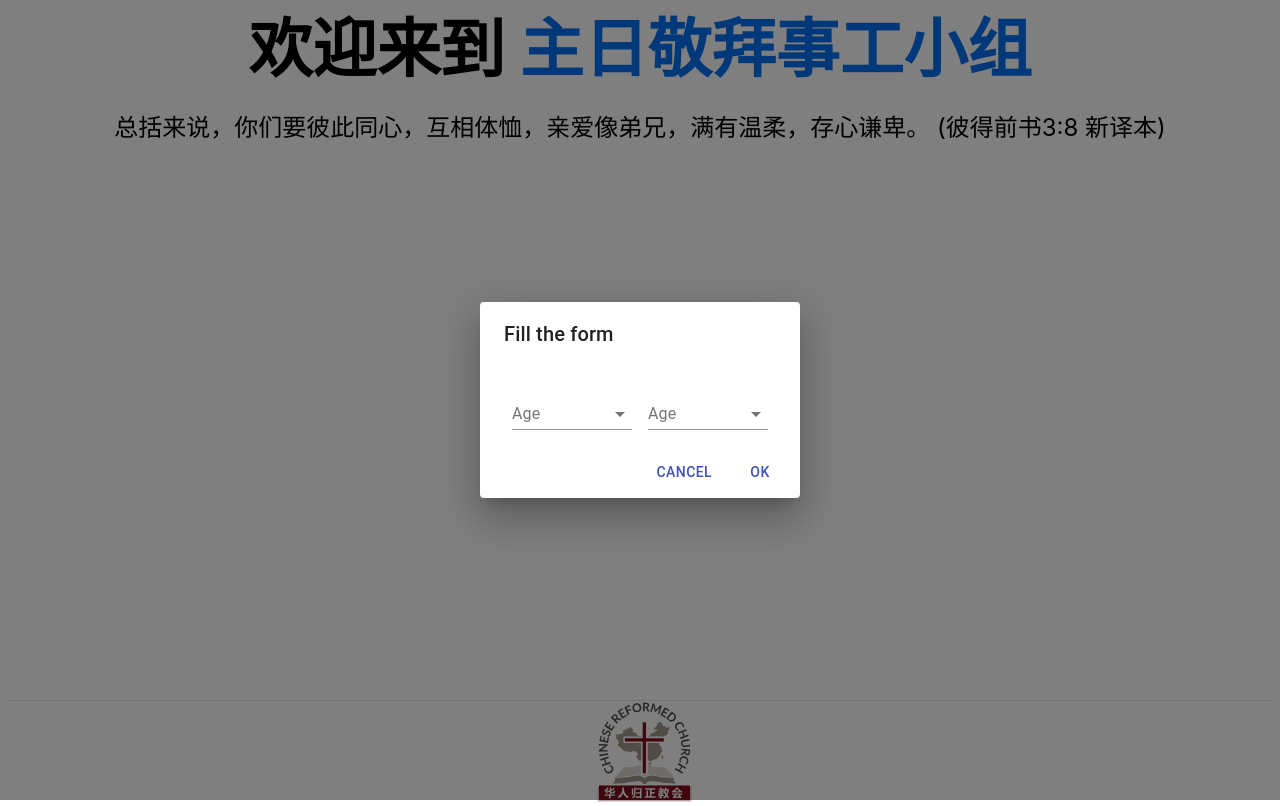
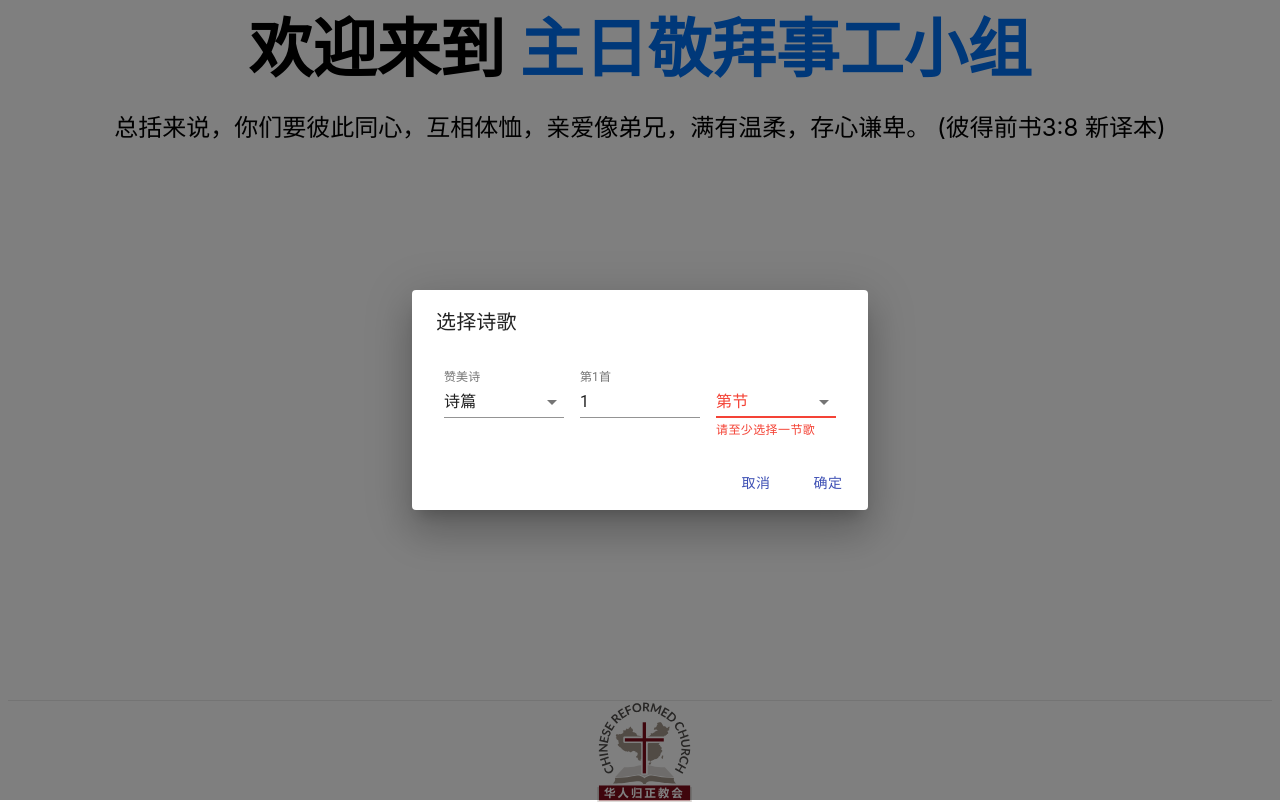
Before and after one commit to lengerrong/sundayapp, a Next.js app: page /songs in a window 1280 px wide. Both pictures are taken after a click on the button "add". Built offline with nearby package versions, Linux system fonts and the light colour scheme.

Commit message:
implment song selector

```diff
--- a/components/song.selector.tsx
+++ b/components/song.selector.tsx
@@ -8,10 +8,15 @@ import DialogTitle from '@material-ui/core/DialogTitle';
 import Fab from '@material-ui/core/Fab';
 import AddIcon from '@material-ui/icons/Add';
 import InputLabel from '@material-ui/core/InputLabel';
-import Input from '@material-ui/core/Input';
+import FormHelperText from '@material-ui/core/FormHelperText';
 import MenuItem from '@material-ui/core/MenuItem';
+import TextField from '@material-ui/core/TextField';
 import FormControl from '@material-ui/core/FormControl';
 import Select from '@material-ui/core/Select';
+
+const psalms = require('../jsons/psalms')
+const hymns = require('../jsons/hymns')
+const songs = [psalms, hymns]
 
 const useStyles = makeStyles((theme: Theme) =>
     createStyles({
@@ -29,71 +34,125 @@ const useStyles = makeStyles((theme: Theme) =>
     }),
 );
 
-export default function SongSelect() {
+const defaultType = 1;
+const defaultIndex = 1;
+const defaultSections = [];
+
+export default function SongSelect({onSongSelect}) {
     const classes = useStyles();
     const [open, setOpen] = React.useState(false);
-    const [age, setAge] = React.useState<number | string>('');
+    const [type, setType] = React.useState<number | string>(defaultType);
+    const [index, setIndex] = React.useState<number | string>(defaultIndex);
+    const [sections, setSections] = React.useState<[number]>(defaultSections);
+    const maxIndex = type == defaultType ? psalms.length : hymns.length;
+    const songIndexLabel = '第' + index + '首';
+    const sectionsLabel = '第' + sections + '节';
+    const song = songs[type-1][index-1];
 
-    const handleChange = (event: React.ChangeEvent<{ value: unknown }>) => {
-        setAge(Number(event.target.value) || '');
+    const onTypeChange = (event: React.ChangeEvent<{ value: unknown }>) => {
+        setType(Number(event.target.value) || '');
+        if (event.target.value == 1 && index > hymns.length) {
+            setIndex(1)
+        }
     };
+
+    const onIndexChange = (event: React.ChangeEvent<{ value: unknown }>) => {
+        let indexValue = Number(event.target.value) || 1;
+        if (indexValue < 1) {
+            indexValue = 1;
+        }
+        if (indexValue > maxIndex) {
+            indexValue = maxIndex;
+        }
+        setIndex(indexValue);
+        setSections(defaultSections);
+    };
+
+    const onSectionsChange = (event: React.ChangeEvent<{ value: unknown }>) => {
+        setSections(event.target.value);
+    }
 
     const handleClickOpen = () => {
         setOpen(true);
     };
 
     const handleClose = () => {
+        cleanState();
+    };
+
+    const handleOk = () => {
+        if (sections.length < 1) {
+            return;
+        }
+        onSongSelect && onSongSelect({type: type-1, index: index-1, sections});
+        cleanState();
+    };
+
+    const cleanState = () => {
         setOpen(false);
-    };
+        setIndex(defaultIndex);
+        setType(defaultType);
+        setSections(defaultSections);
+    }
 
     return (
         <div>
-            <Fab color="secondary" aria-label="add" className={classes.margin} onClick={handleClickOpen}>
+            <Fab size='small' color="secondary" aria-label="add" className={classes.margin} onClick={handleClickOpen}>
                 <AddIcon />
             </Fab>
             <Dialog open={open} onClose={handleClose}>
-                <DialogTitle>Fill the form</DialogTitle>
+                <DialogTitle>选择诗歌</DialogTitle>
                 <DialogContent>
                     <form className={classes.container}>
                         <FormControl className={classes.formControl}>
-                            <InputLabel htmlFor="demo-dialog-native">Age</InputLabel>
+                            <InputLabel id="song-type-selector-label">赞美诗</InputLabel>
                             <Select
-                                native
-                                value={age}
-                                onChange={handleChange}
-                                input={<Input id="demo-dialog-native" />}
-                            >
-                                <option aria-label="None" value="" />
-                                <option value={10}>Ten</option>
-                                <option value={20}>Twenty</option>
-                                <option value={30}>Thirty</option>
+                                value={type}
+                                labelId='song-type-selector-label'
+                                onChange={onTypeChange} >
+                                <MenuItem value={1}>诗篇</MenuItem>
+                                <MenuItem value={2}>圣诗</MenuItem>
                             </Select>
                         </FormControl>
                         <FormControl className={classes.formControl}>
-                            <InputLabel id="demo-dialog-select-label">Age</InputLabel>
+                            <TextField
+                                id="song-index-number"
+                                label={songIndexLabel}
+                                type="number"
+                                value={index}
+                                onChange={onIndexChange}
+                                InputLabelProps={{
+                                    shrink: true,
+                                }}
+                                InputProps={{
+                                    inputProps: {
+                                        max: maxIndex,
+                                        min: 1
+                                    }
+                                }}
+                            />
+                        </FormControl>
+                        <FormControl className={classes.formControl} error={sections.length < 1}>
+                            <InputLabel id="song-sections-selector-label">{sectionsLabel}</InputLabel>
                             <Select
-                                labelId="demo-dialog-select-label"
-                                id="demo-dialog-select"
-                                value={age}
-                                onChange={handleChange}
-                                input={<Input />}
-                            >
-                                <MenuItem value="">
-                                    <em>None</em>
-                                </MenuItem>
-                                <MenuItem value={10}>Ten</MenuItem>
-                                <MenuItem value={20}>Twenty</MenuItem>
-                                <MenuItem value={30}>Thirty</MenuItem>
+                                value={sections}
+                                multiple
+                                labelId='song-sections-selector-label'
+                                onChange={onSectionsChange} >
+                                {song.verses.map((verse) => (
+                                    <MenuItem key={verse.index} value={Number(verse.index)}>{verse.index}</MenuItem>
+                                ))}
                             </Select>
+                            {sections.length < 1 && <FormHelperText>请至少选择一节歌</FormHelperText>}
                         </FormControl>
                     </form>
                 </DialogContent>
                 <DialogActions>
                     <Button onClick={handleClose} color="primary">
-                        Cancel
+                        取消
           </Button>
-                    <Button onClick={handleClose} color="primary">
-                        Ok
+                    <Button onClick={handleOk} color="primary">
+                        确定
           </Button>
                 </DialogActions>
             </Dialog>
```
